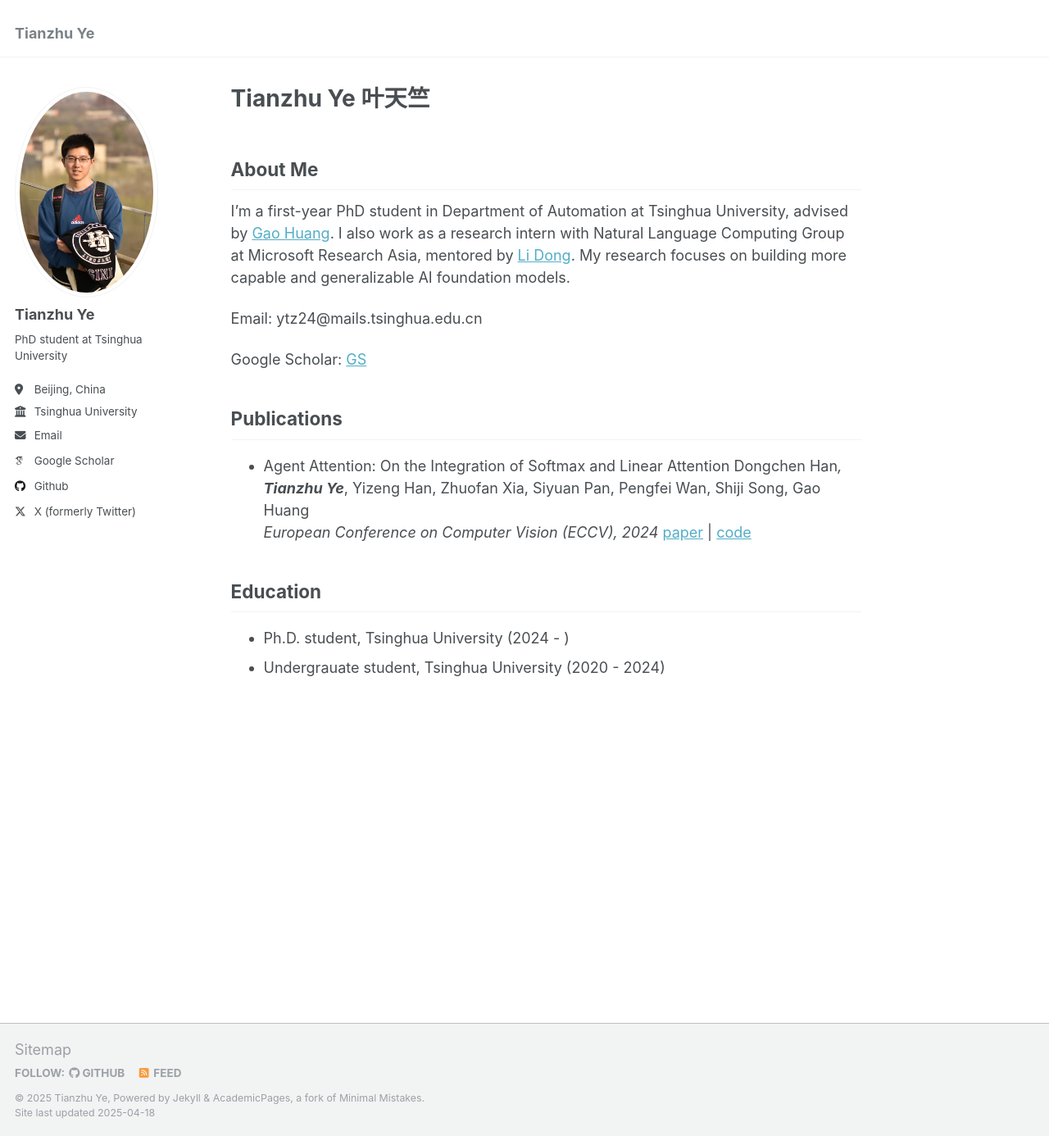
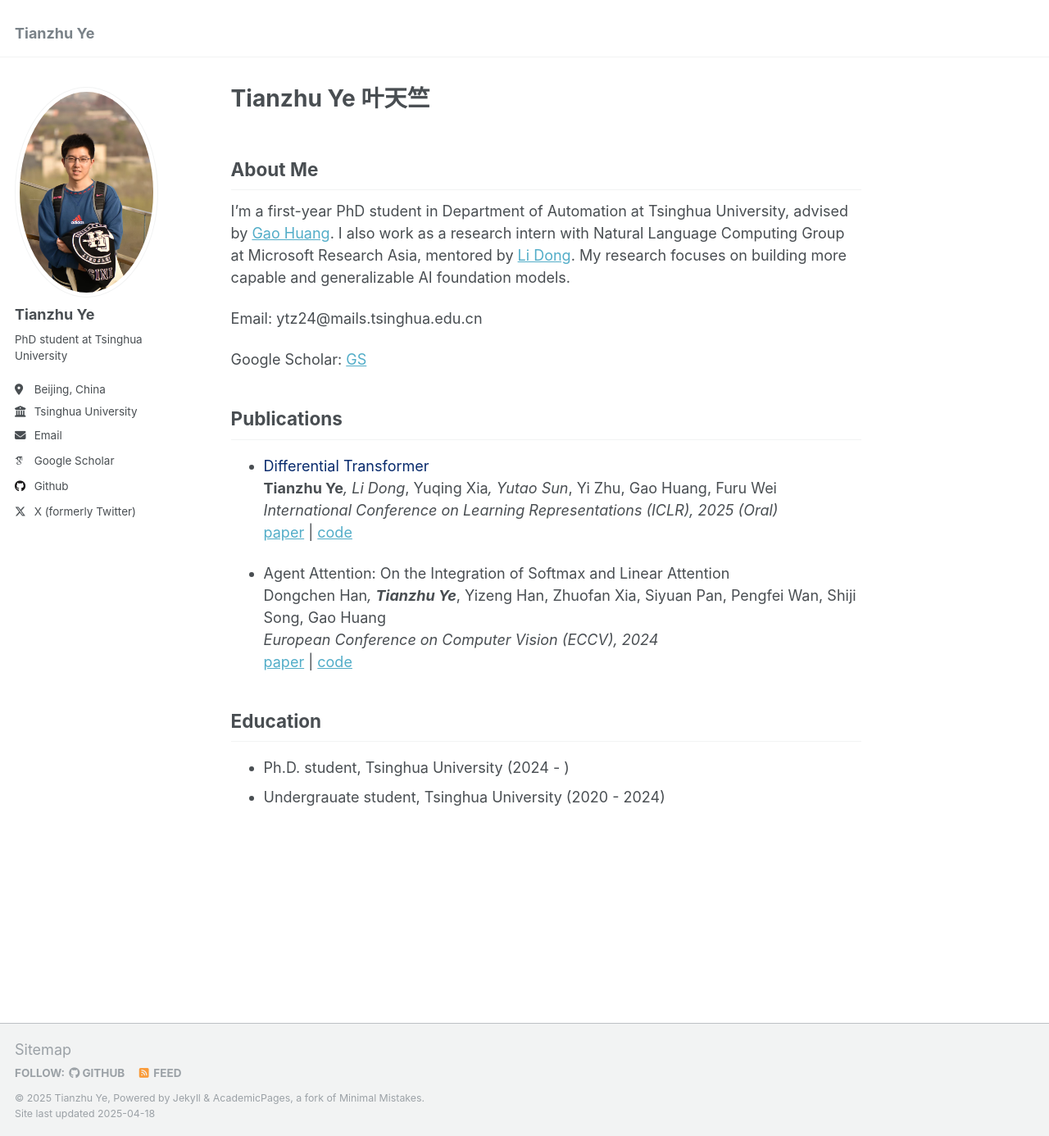
Before and after one commit to YTianZHU/YTianZHU.github.io, a Jekyll site: the page built from _pages/about.md, in a window 1280 px wide and 1386 px high. Shown: the whole window at 82% size. Built offline with Jekyll 4.4.1, drawn with Linux system fonts in a browser that asks for light colours; some web fonts are replaced.

Commit message:
Update about.md

```diff
--- a/_pages/about.md
+++ b/_pages/about.md
@@ -16,6 +16,11 @@ Google Scholar: [GS](https://scholar.google.com/citations?user=7X8BCBsAAAAJ)
 
 ## Publications
 
+- <span style="color:#072A6C">Differential Transformer</span>
+**Tianzhu Ye***, Li Dong*, Yuqing Xia*, Yutao Sun*, Yi Zhu, Gao Huang, Furu Wei
+*International Conference on Learning Representations (ICLR), 2025 (Oral)*
+[paper](https://arxiv.org/abs/2410.05258) | [code](https://aka.ms/Diff-Transformer)
+
 - Agent Attention: On the Integration of Softmax and Linear Attention
 Dongchen Han*, **Tianzhu Ye***, Yizeng Han, Zhuofan Xia, Siyuan Pan, Pengfei Wan, Shiji Song, Gao Huang
 *European Conference on Computer Vision (ECCV), 2024*
```
